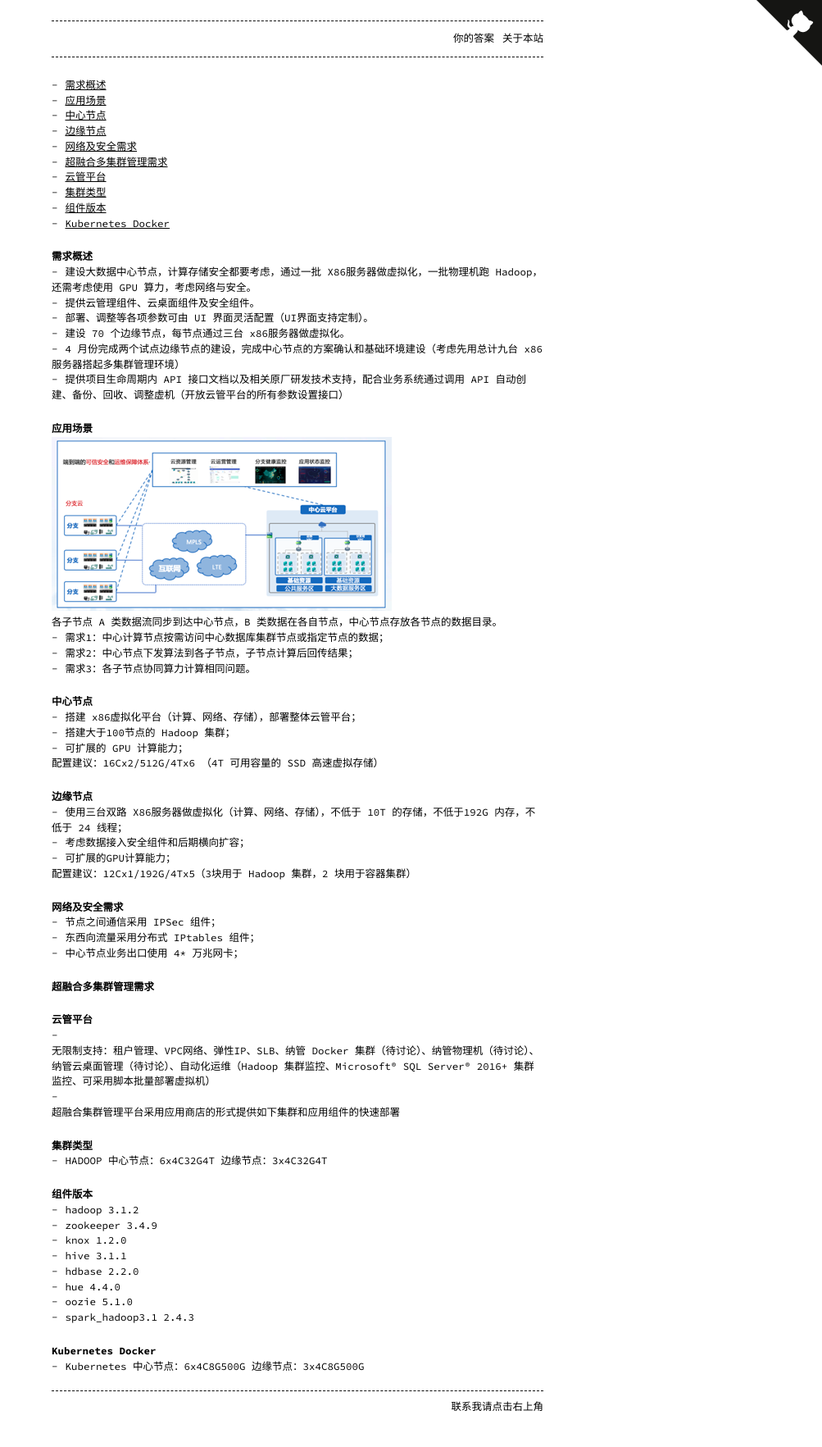
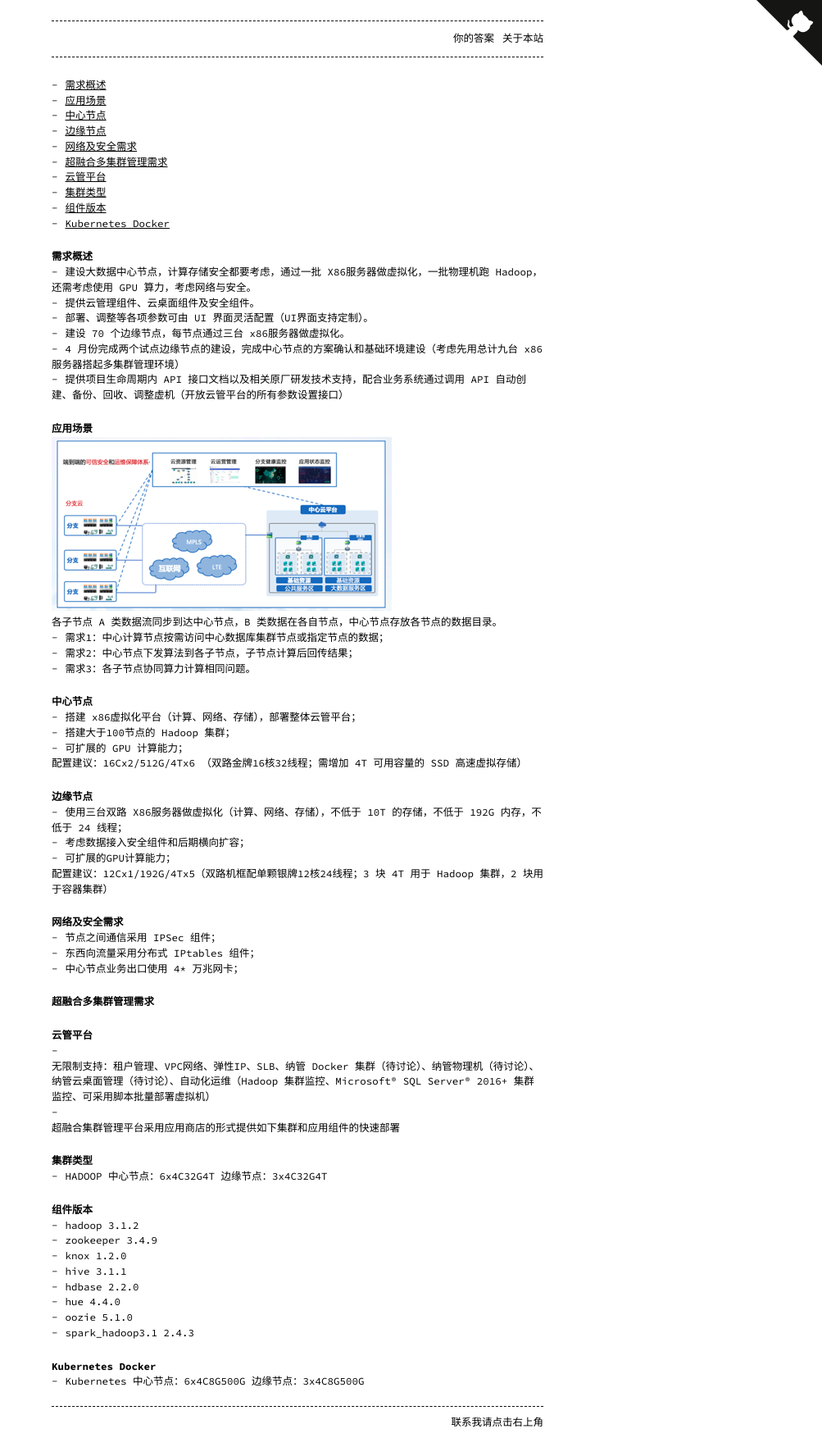
Before and after one commit to chldong/chldong.github.io, a Jekyll site: the page built from _posts/2020-04-23-某大数据项目组件需求.md, in a window 1280 px wide. Shown: the whole page at 82% size, without its empty margins (277-1280 px from the left). Built offline with Jekyll 4.4.1, drawn with Linux system fonts in a browser that asks for light colours.

Commit message:
更加详细的描述硬件配置要求

```diff
--- a/_posts/2020-04-23-某大数据项目组件需求.md
+++ b/_posts/2020-04-23-某大数据项目组件需求.md
@@ -43,15 +43,15 @@ date: 2020-04-23
 + 搭建大于100节点的 Hadoop 集群；
 + 可扩展的 GPU 计算能力；
 
-配置建议：16Cx2/512G/4Tx6 （4T 可用容量的 SSD 高速虚拟存储）
+配置建议：16Cx2/512G/4Tx6 （双路金牌16核32线程；需增加 4T 可用容量的 SSD 高速虚拟存储）
 
 ## 边缘节点
 
-+ 使用三台双路 X86服务器做虚拟化（计算、网络、存储），不低于 10T 的存储，不低于192G 内存，不低于 24 线程；
++ 使用三台双路 X86服务器做虚拟化（计算、网络、存储），不低于 10T 的存储，不低于 192G 内存，不低于 24 线程；
 + 考虑数据接入安全组件和后期横向扩容；
 + 可扩展的GPU计算能力；
 
-配置建议：12Cx1/192G/4Tx5（3块用于 Hadoop 集群，2 块用于容器集群）
+配置建议：12Cx1/192G/4Tx5（双路机框配单颗银牌12核24线程；3 块 4T 用于 Hadoop 集群，2 块用于容器集群）
 
 ## 网络及安全需求
 
```
